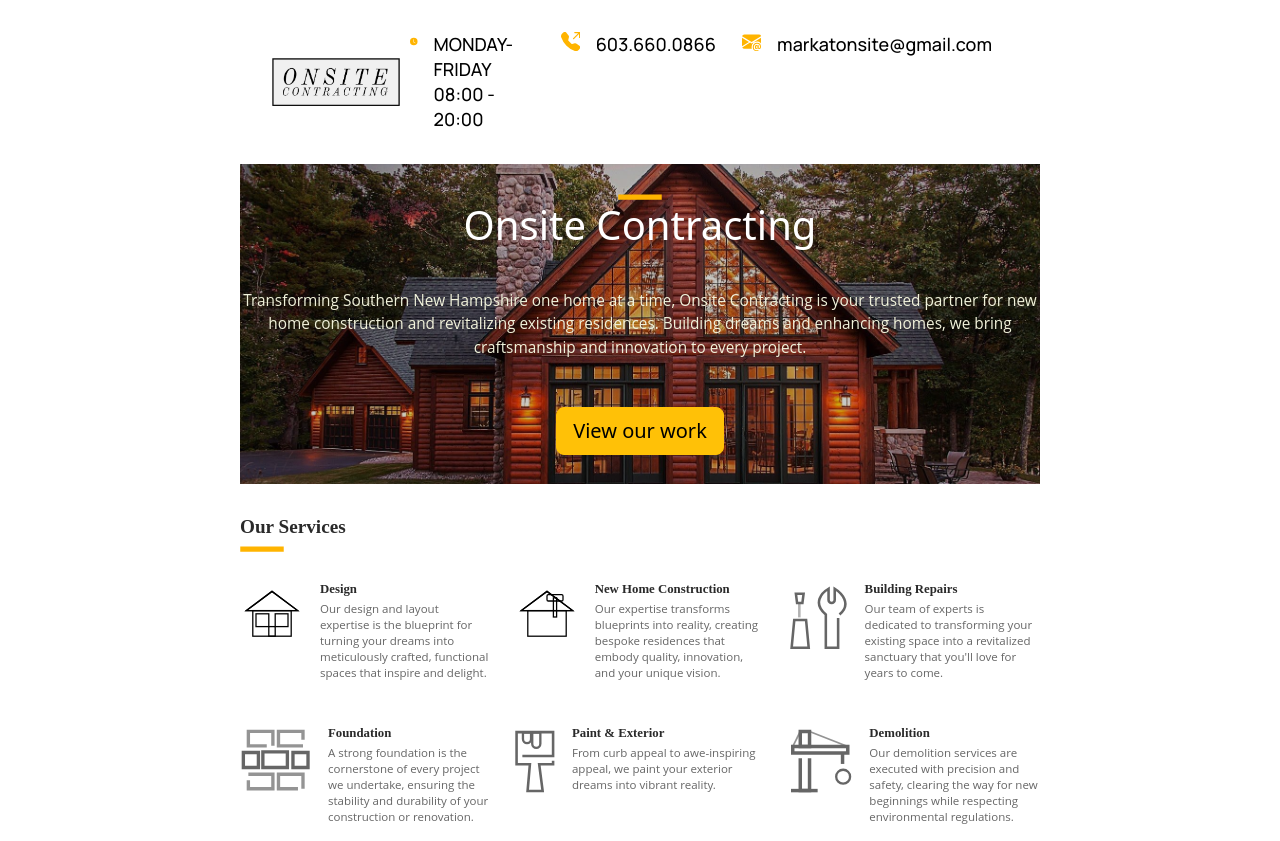
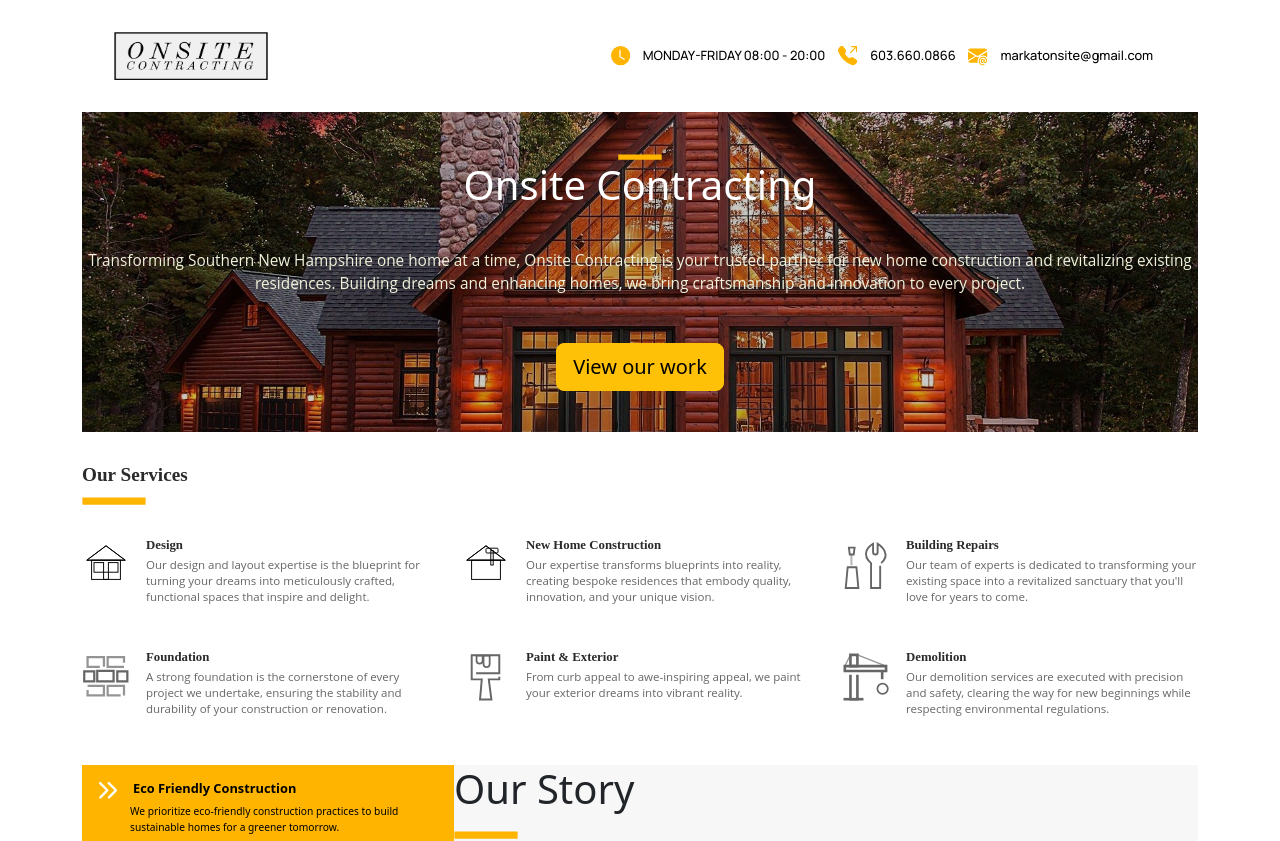
Before and after one commit to a-sharma11/onsite-contracting, a React (Vite) app: page / in a window 1280 px wide. Shown: the top 841 px of the page. Built offline with nearby package versions, Linux system fonts and the light colour scheme.

Commit message:
font fix

```diff
--- a/src/App.css
+++ b/src/App.css
@@ -42,11 +42,3 @@ a {
     -webkit-animation: scale-up-center 0.4s cubic-bezier(0.390, 0.575, 0.565, 1.000) both;
     animation: scale-up-center 0.4s cubic-bezier(0.390, 0.575, 0.565, 1.000) both;
 }
-
-.onsite_App_main {
-  padding: 0 15rem 0 15rem;
-  display: flex;
-  flex-direction: column;
-  align-items: space-between;
-  justify-content: center;
-}
--- a/src/App.tsx
+++ b/src/App.tsx
@@ -8,12 +8,12 @@ import "./App.css";
 function App() {
   return (
     <>
-      <div className="onsite_App_main">
+      <Container>
         <NavBar />
         <Routes>
           <Route path="/" element={<Home />} />
         </Routes>
-      </div>
+      </Container>
     </>
   );
 }
--- a/src/components/boxLayout/boxLayout.css
+++ b/src/components/boxLayout/boxLayout.css
@@ -15,4 +15,5 @@
 
 .onsite__component_box_layout_right_top_heading img{
     height: 2vh;
+    width: 5vw;
 }
--- a/src/components/features/features.css
+++ b/src/components/features/features.css
@@ -29,8 +29,8 @@
     text-align: left;
 }
 
-.onsite__component_features_list_heading img{
-    margin: 0 1rem 0 0;
+.onsite__component_features_list_heading h3{
+    padding-left: 1rem;
 }
 
 .onsite__component_features_list p {
--- a/src/pages/home/home.css
+++ b/src/pages/home/home.css
@@ -10,8 +10,3 @@
     margin: 1rem;
     color: white;
 }
-
-.onsite_App_footer img{
-    height: 12vh;
-    padding: 1rem;
-}
--- a/src/sections/footer/Footer.tsx
+++ b/src/sections/footer/Footer.tsx
@@ -32,7 +32,7 @@ const Footer = () => {
     <div className="onsite__sections_footer">
       <div className="onsite_App_footer_contact">
         <Image src={onSiteLogoWhite} />
-        <h4>Contact Us</h4>
+        <h4 style={{ paddingTop: "1rem" }}>Contact Us</h4>
         {contactMethods.map((method, index) => (
           <div className="onsite_App_footer_contact_address" key={index}>
             {<method.icon color="#FFB400" size="1.5vw" />}
--- a/src/sections/footer/footer.css
+++ b/src/sections/footer/footer.css
@@ -12,6 +12,7 @@
 }
 .onsite_App_footer_contact img{
     height: 8vh;
+    width: 16;
 }
 
 .onsite_App_footer_reviews h4,
--- a/src/sections/header/header.css
+++ b/src/sections/header/header.css
@@ -15,7 +15,7 @@
 
 .onsite__header-container_background_content img{
     height: 1vh;
-    width: 20vw;
+    width: 100%;
 }
 
 .onsite__header-container_background_content p {
--- a/src/sections/navbar/navbar.css
+++ b/src/sections/navbar/navbar.css
@@ -13,20 +13,17 @@
     justify-content: flex-end;
 }
 
-.onsite__navbar_left{
-    cursor: pointer;
-}
-
 .onsite__navbar_left img{
     height: 6vh;
-    width: 10vw;
+    width: 12vw;
+    cursor: pointer;
 }
 .onsite__navbar_pages_phone,
 .onsite__navbar_pages_hours,
 .onsite__navbar_pages_email{
     display: flex;
     justify-content: space-between;
-    padding-left: 10px;
+
 }
 
 .onsite__navbar_pages_phone p,
@@ -36,16 +33,10 @@
     text-decoration: none;
     color: black;
     font-family: Manrope;
-    font-size: 18px;
+    font-size: 1vw;
     font-style: normal;
     font-weight: 500;
     line-height: normal;
-    margin: 0 1rem;
-    line-height: 25px;
+    margin: 0 1vw;
     cursor: pointer;
 }
-
-.onsite__navbar_left:hover,
-.onsite__navbar_link:hover{
-    border-bottom: 2px solid rgb(221, 174, 18);
-}
--- a/src/sections/navbar/navbar.tsx
+++ b/src/sections/navbar/navbar.tsx
@@ -2,7 +2,7 @@ import "./navbar.css";
 import { Link } from "react-router-dom";
 import * as Icon from "react-bootstrap-icons";
 import { onSiteLogoBlack, onSiteLogoWhite } from "../../assets";
-import { Image } from "react-bootstrap";
+import { Container, Image } from "react-bootstrap";
 
 const Navbar = () => {
   return (
--- a/src/sections/services/services.css
+++ b/src/sections/services/services.css
@@ -12,7 +12,8 @@
 }
 
 .onsite__services-container_service_list_icon img{
-    height: 8vh;
+    height:6vh;
+    width: 6vh;
 }
 
 .onsite__services-container_service_list_txt{
@@ -43,7 +44,8 @@
 }
 
 .onsite__services-container_heading img{
-    height: 1vh;
+    height: 2vh;
+    width: 5vw;
     align-self: start;
 }
 
--- a/src/sections/work/work.css
+++ b/src/sections/work/work.css
@@ -12,7 +12,8 @@
 
 .onsite__section_work_carousel img{
     height: 60vh;
-    width: 100%;
+    width: 100%
+
 }
 .onsite__section_process {
     text-align: center;
```
